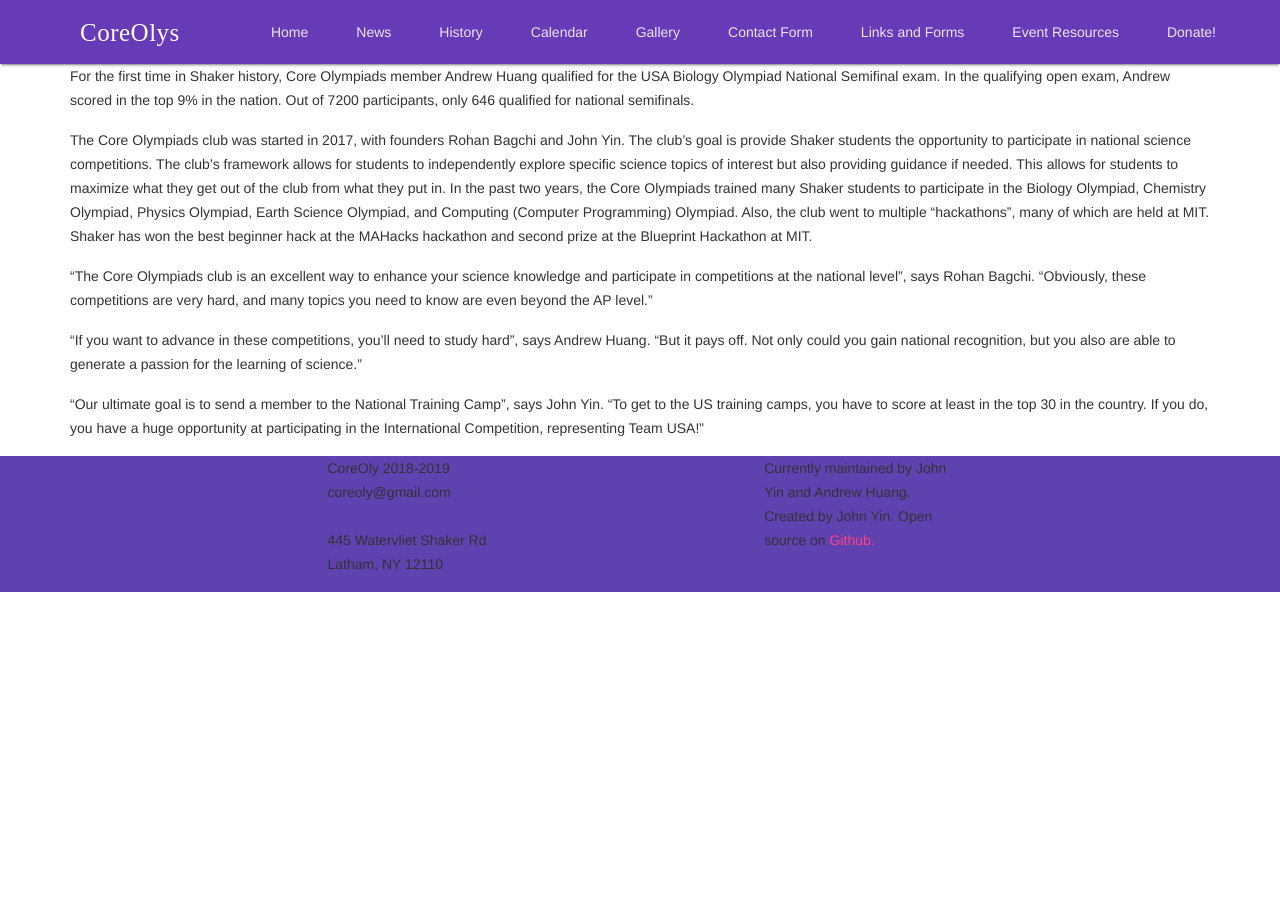
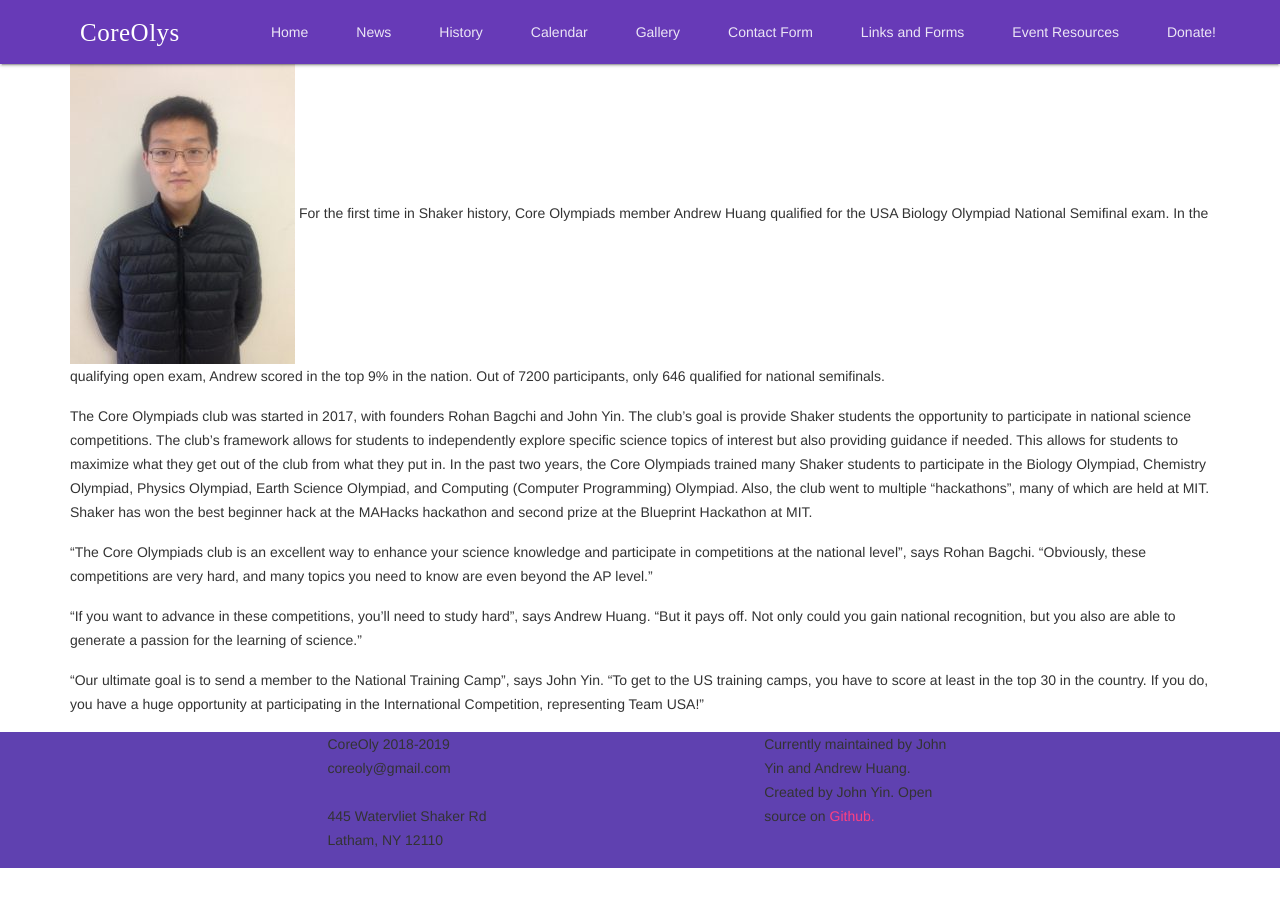
Before and after one commit to jyin2/jyin2.github.io, a Jekyll site: the page built from _posts/2019-05-1-new-website.md, in a window 1280 px wide. Built offline with Jekyll 4.4.1, drawn with Linux system fonts in a browser that asks for light colours; nearby versions of some CDN libraries; our own code applies the rules of GitHub Pages for plain Markdown files.

Commit message:
Update 2019-05-1-new-website.md

```diff
--- a/_posts/2019-05-1-new-website.md
+++ b/_posts/2019-05-1-new-website.md
@@ -2,7 +2,7 @@
 title: SHAKER’S CORE OLYMPIADS CLUB SENDS ANDREW HUANG TO USA BIOLOGY OLYMPIAD NATIONAL SEMIFINALS
 author: John Yin
 ---
-
+![Andrew Huang](/assets/Pictures/andrew_huang.jpg)
 For the first time in Shaker history, Core Olympiads member Andrew Huang qualified for the USA Biology Olympiad National Semifinal exam. In the qualifying open exam, Andrew scored in the top 9% in the nation. Out of 7200 participants, only 646 qualified for national semifinals.
 
 The Core Olympiads club was started in 2017, with founders Rohan Bagchi and John Yin. The club’s goal is provide Shaker students the opportunity to participate in national science competitions. The club’s framework allows for students to independently explore specific science topics of interest but also providing guidance if needed. This allows for students to maximize what they get out of the club from what they put in. In the past two years, the Core Olympiads trained many Shaker students to participate in the Biology Olympiad, Chemistry Olympiad, Physics Olympiad, Earth Science Olympiad, and Computing (Computer Programming) Olympiad. Also, the club went to multiple “hackathons”, many of which are held at MIT. Shaker has won the best beginner hack at the MAHacks hackathon and second prize at the Blueprint Hackathon at MIT.
```
